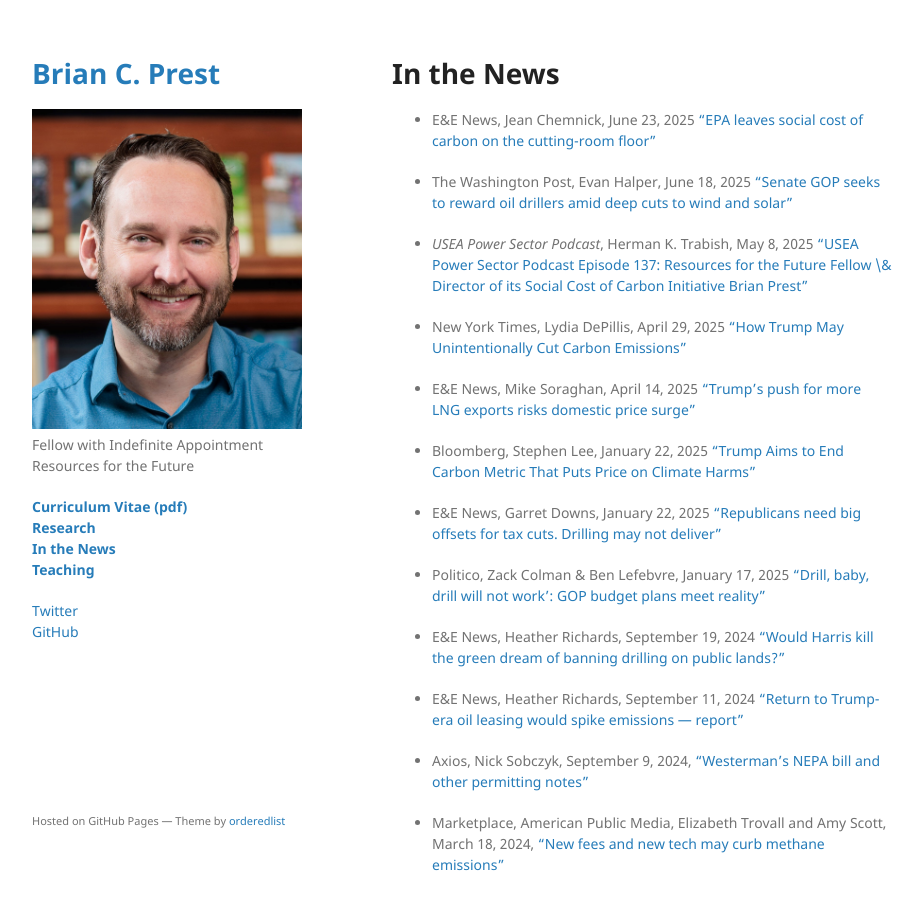
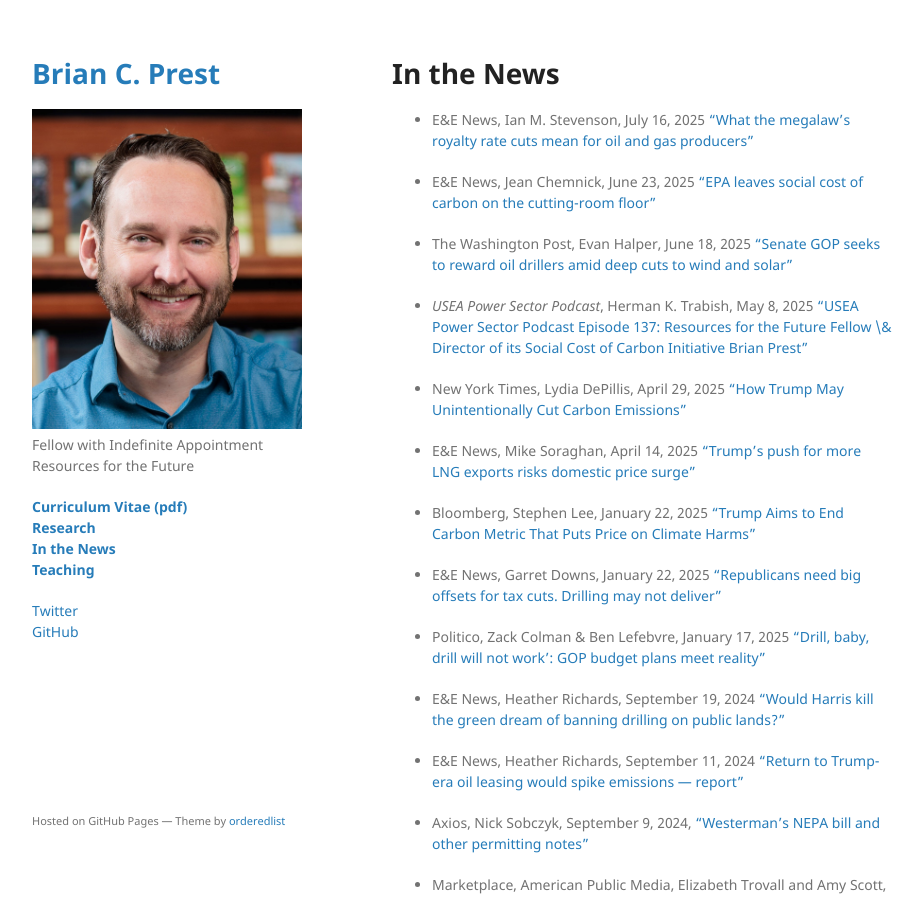
Before and after one commit to bprest/bprest.github.io, a Jekyll site: the page built from in-the-news.md, in a window 1280 px wide and 900 px high. Shown: the whole window, without its empty margins (178-1100 px from the left). Built offline with Jekyll 4.4.1, drawn with Linux system fonts in a browser that asks for light colours; our own code applies the rules of GitHub Pages for plain Markdown files.

Commit message:
Update in-the-news.md

```diff
--- a/in-the-news.md
+++ b/in-the-news.md
@@ -3,6 +3,8 @@ layout: default
 ---
 
 # In the News
+
+* E&E News, Ian M. Stevenson, July 16, 2025 ["What the megalaw’s royalty rate cuts mean for oil and gas producers"](https://subscriber.politicopro.com/article/eenews/2025/07/16/what-the-megalaws-royalty-rate-cuts-mean-for-oil-and-gas-producers-00449049)
 
 * E&E News, Jean Chemnick, June 23, 2025 ["EPA leaves social cost of carbon on the cutting-room floor"](https://subscriber.politicopro.com/article/eenews/2025/06/23/epa-leaves-social-cost-of-carbon-on-the-cutting-room-floor-00413514)
 
```
